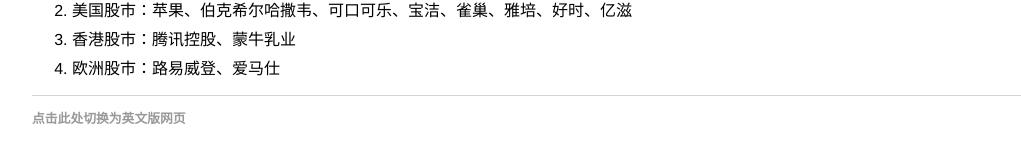
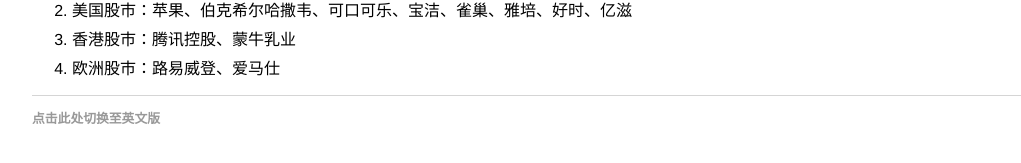
Before and after one commit to guzirui/guzirui.github.io, a Jekyll site: the page built from investment/index.html, in a window 1280 px wide. Shown: the part 642-805 px from the top of the page, without its empty margins (96-1117 px from the left). Built offline with Jekyll 4.4.1, drawn with Linux system fonts in a browser that asks for light colours.

Commit message:
Update default.html

```diff
--- a/_layouts/default.html
+++ b/_layouts/default.html
@@ -23,7 +23,7 @@
 	  </div><!-- /.container -->
 	  <footer>
 	    <ul>
-	      <li><a target="_blank" href="https://ziruigu.github.io/">点击此处切换为英文版网页</a></li>
+	      <li><a target="_blank" href="https://ziruigu.github.io/">点击此处切换至英文版</a></li>
 	    </ul>
 	  </footer>
 	</body>
```
